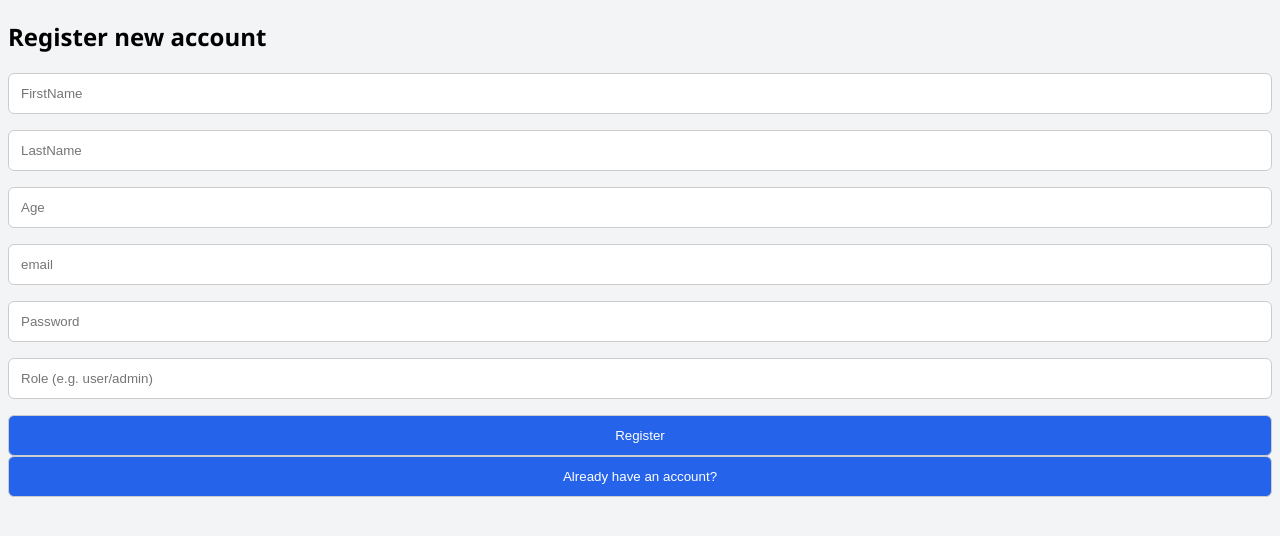
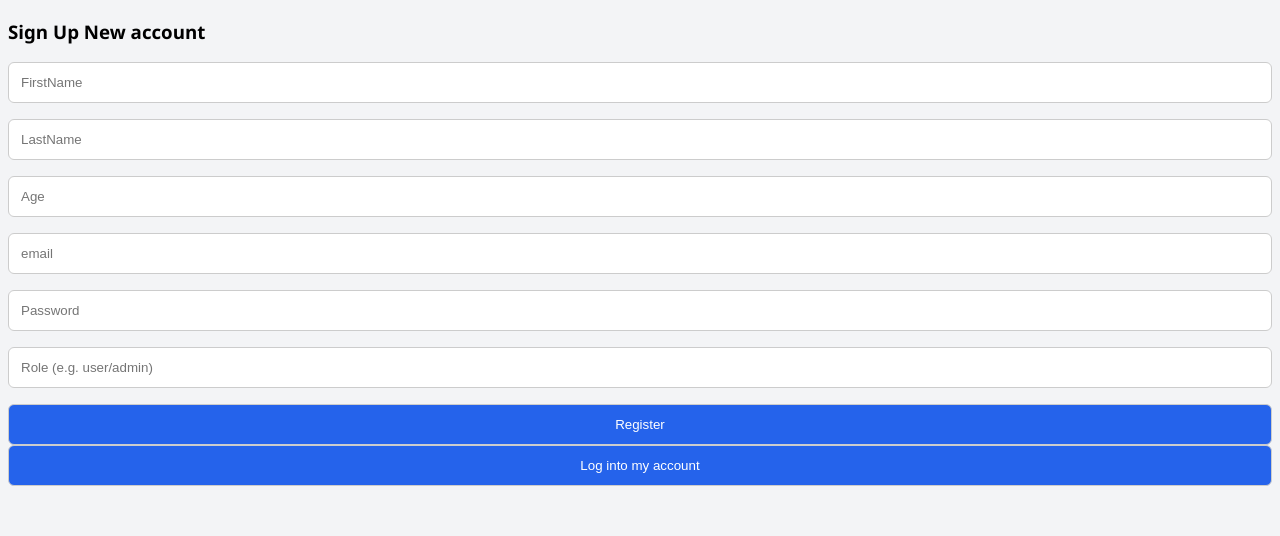
Before and after one commit to AbderrahimBarhoumi/AuthForge, a FastAPI app: page /register in a window 1280 px wide. Shown: the top 536 px of the page. Run offline with FastAPI, Linux system fonts and the light colour scheme.

Commit message:
Update register.html

```diff
--- a/templates/register.html
+++ b/templates/register.html
@@ -2,12 +2,12 @@
 <html lang="en">
 <head>
   <meta charset="UTF-8">
-  <title>Register</title>
+  <title>SignUp</title>
   <link rel="stylesheet" href="/static/style.css">
 </head>
 <body>
   <div class="container">
-    <h2>Register new account</h2>
+    <h3>Sign Up New account</h3>
     <form method="post" action="/register">
       <input type="text" name="FirstName" placeholder="FirstName" required>
       <input type="text" name="LastName" placeholder="LastName" required>
@@ -18,7 +18,7 @@
       <button type="submit">Register</button>
     </form>
     <form method="get" action="/login">
-      <button type="submit">Already have an account?</button>
+      <button type="submit">Log into my account</button>
     </form>
     {% if message %}
       <p>{{ message }}</p>
```
